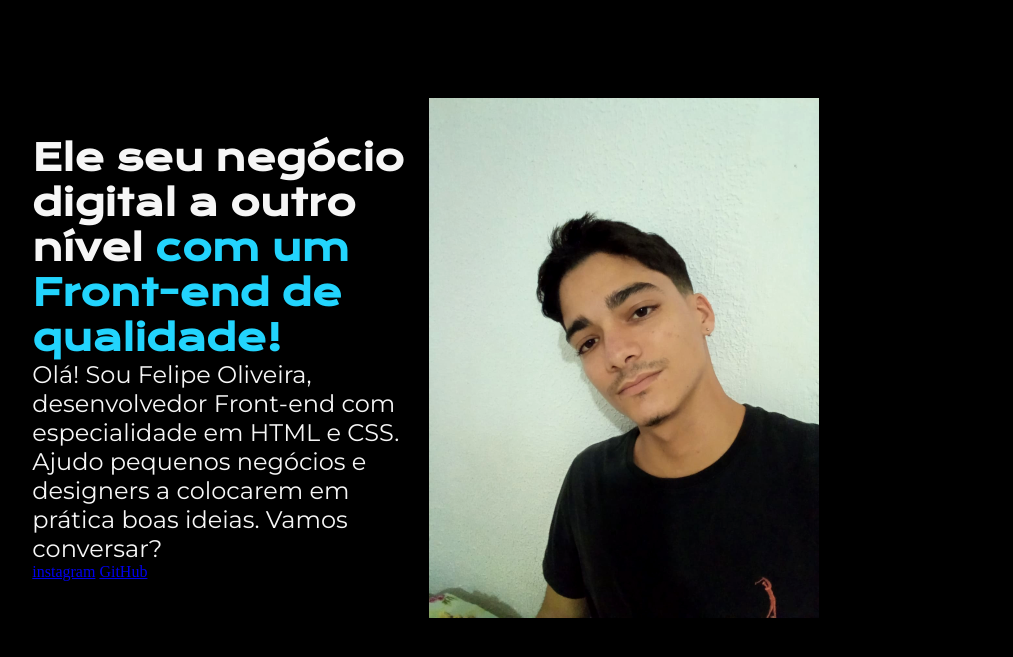
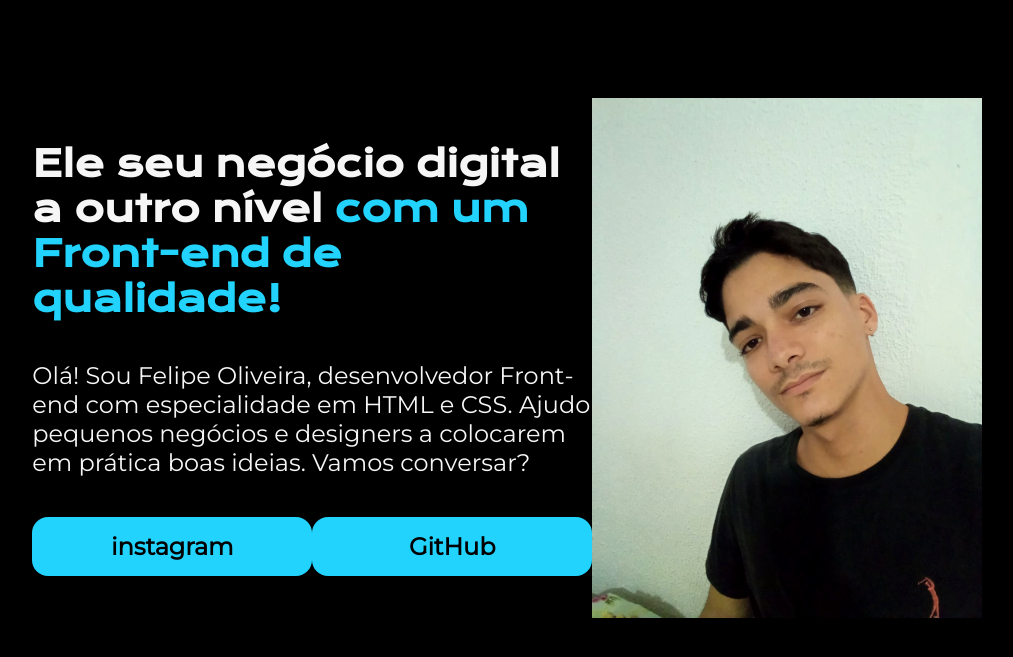
Before and after one commit to Felipeoliveeira/html-css, a PHP site: page / in a window 1280 px wide. Shown: the top 657 px of the page, without its empty margins (66-1079 px from the left). Run offline with PHP 8.4, Linux system fonts and the light colour scheme.

Commit message:
Usando display : flex para posicionamento de elementos filhos

```diff
--- a/Portfólio1/index.html
+++ b/Portfólio1/index.html
@@ -10,11 +10,13 @@
 </head>
 <body>
     <main>
-        <div>
+        <div id="apresentacao__conteudo">
             <h1>Ele seu negócio digital a outro nível <strong id="destaque">com um Front-end de qualidade!</strong></h1>
             <p>Olá! Sou Felipe Oliveira, desenvolvedor Front-end com especialidade em HTML e CSS. Ajudo pequenos negócios e designers a colocarem em prática boas ideias. Vamos conversar?</p>
-            <a href="https://www.instagram.com/felipeolverr">instagram</a>
-            <a href="https://github.com/Felipeoliveeira">GitHub</a>
+            <div id="buttom">
+                <a href="https://www.instagram.com/felipeolverr">instagram</a>
+                <a href="https://github.com/Felipeoliveeira">GitHub</a>
+            </div>
         </div>
         <img src="./imagem/ImageMe.png" alt="Imagem de Felipe, um cara branco, olhos e cabelos pretos e uma boa pinta de programador Front-end">
     </main>
--- a/Portfólio1/style.css
+++ b/Portfólio1/style.css
@@ -20,8 +20,11 @@
     align-items: center;
 
 }
-div{
+div#apresentacao__conteudo{
     width: 593px;
+    display: flex;
+    flex-direction: column;
+    gap: 40px;
 }
 h1{
     font-size: 36px;
@@ -29,7 +32,23 @@
 }
 p{
     font-size: 24px;
-    font-family:'Montserrat', sans-serif;;
+    font-family: 'Montserrat', sans-serif;
+}
+#buttom{
+    display: flex;
+    justify-content: space-between;
+}
+div#buttom > a{
+    text-decoration: none;
+    background-color: #22D4FD;
+    color: black;
+    width: 280px;
+    padding: 15px 0px;
+    font-size: 24px;
+    border-radius: 16px;
+    text-align: center;
+    font-family: 'Montserrat', sans-serif;
+    font-weight: 600;
 }
 strong#destaque{
     color:#22D4FD ;
```
